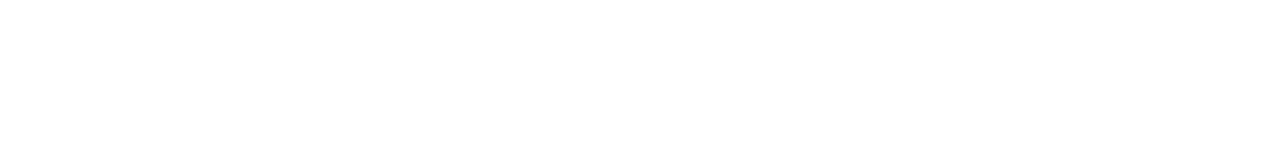
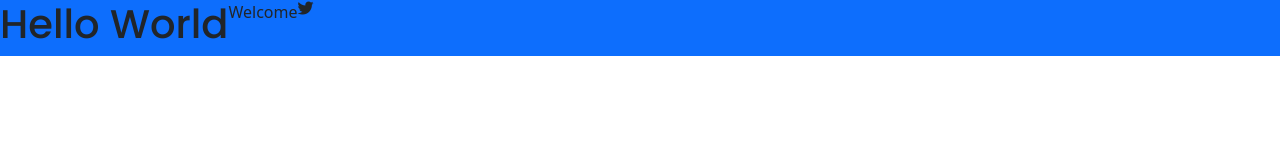
Before and after one commit to Aji-Sainabou/portfolio, a plain HTML site: page index.html in a window 1280 px wide. Drawn offline with nearby package versions, Linux system fonts and the light colour scheme.

Commit message:
Added the font awesome and bootstrap

```diff
--- a/index.html
+++ b/index.html
@@ -29,5 +29,11 @@
     <link rel="stylesheet" href="styles/portfolio.css" />
     <title>Document</title>
   </head>
-  <body></body>
+  <body>
+    <div class="d-flex bg-primary">
+      <h1>Hello World</h1>
+      <p>Welcome</p>
+      <i class="fa-brands fa-twitter"></i>
+    </div>
+  </body>
 </html>
--- a/styles/portfolio.css
+++ b/styles/portfolio.css
@@ -1,3 +1,6 @@
 /*font-family: 'Open Sans', sans-serif;
 font-family: 'Playfair Display', serif;
 font-family: 'Poppins', sans-serif;*/
+h1 {
+  font-family: "Poppins", sans-serif;
+}
```
